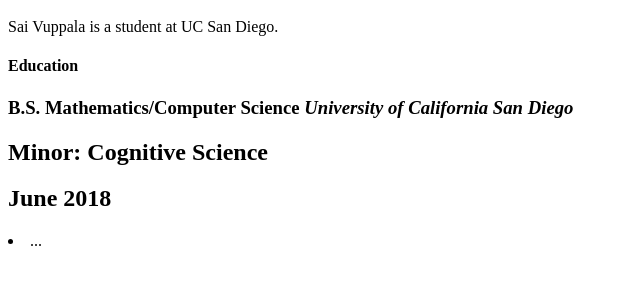
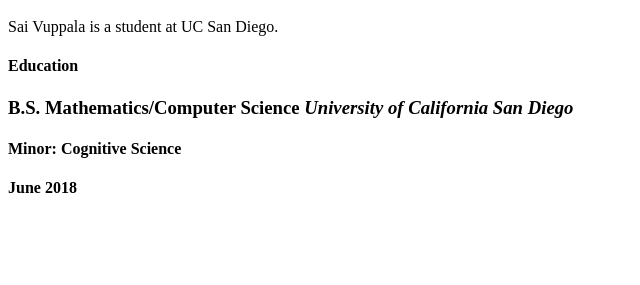
Before and after one commit to saivuppala/saivuppala.github.io, a plain HTML site: page index.html in a window 1280 px wide. Shown: the part 101-386 px from the top of the page, without its empty margins (0-640 px from the left). Drawn offline with Linux system fonts and the light colour scheme.

Commit message:
change header

```diff
--- a/index.html
+++ b/index.html
@@ -17,9 +17,9 @@
 	<h4>Education</h4>
 
 		<h3>B.S. Mathematics/Computer Science <em>University of California San Diego</em></h3>
-		<h2>Minor: Cognitive Science</h2>
-		<h2>June 2018</h2>
-		<li>...</li>
+		<h4>Minor: Cognitive Science</h4>
+		<h4>June 2018</h4>
+
 
 </body>
 </html>
```
